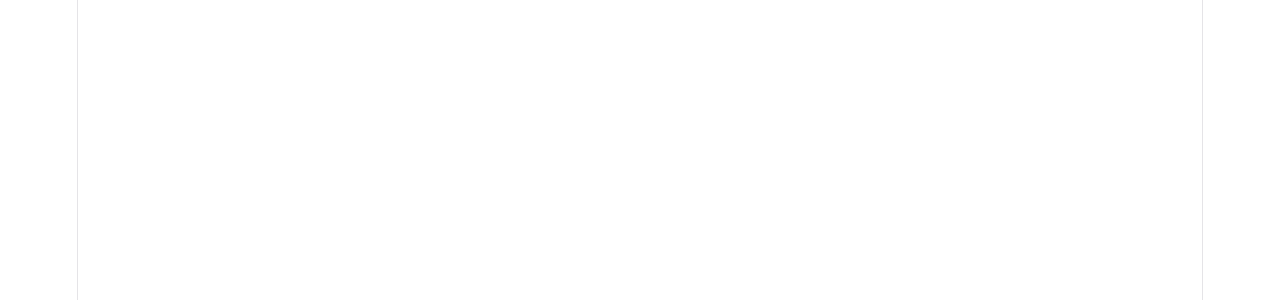
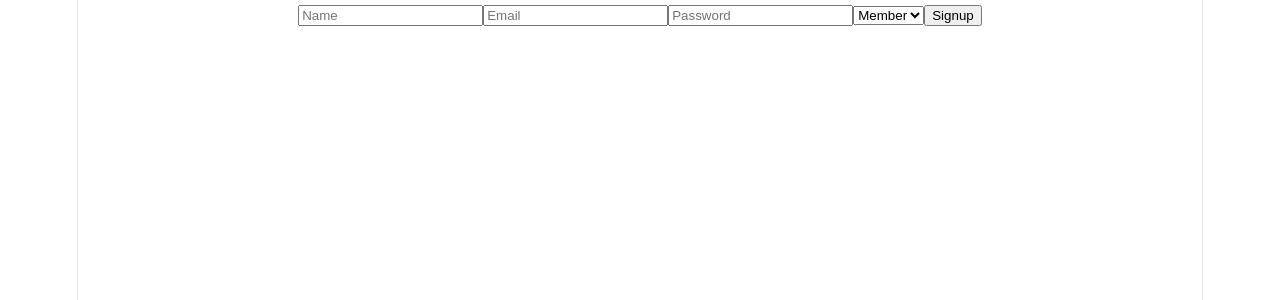
Before and after one commit to rezwana3444-png/team-task-manager, a React app in the folder frontend/: page /signup in a window 1280 px wide. Before the commit this address had no page. Shown: the top 300 px of the page. Built offline with nearby package versions, Linux system fonts and the light colour scheme; the HTML template or start-up script is replaced by a standard one.

Commit message:
Added signup route

```diff
--- a/frontend/src/App.jsx
+++ b/frontend/src/App.jsx
@@ -1,22 +1,25 @@
 import { BrowserRouter, Routes, Route } from "react-router-dom";
 import Login from "./pages/Login";
+import Signup from "./pages/Signup"; // ADD THIS
 import Dashboard from "./pages/Dashboard";
 import Tasks from "./pages/Tasks";
 import ViewProjects from "./pages/ViewProjects";
 import CreateTask from "./pages/CreateTask";
-import CreateProject from "./pages/CreateProject"; // 1. Import it
+import CreateProject from "./pages/CreateProject";
 
 function App() {
   return (
     <BrowserRouter>
       <Routes>
         <Route path="/" element={<Login />} />
+
+        {/* ADD THIS ROUTE */}
+        <Route path="/signup" element={<Signup />} />
+        <Route path="/login" element={<Login />} />
         <Route path="/dashboard" element={<Dashboard />} />
         <Route path="/create-task" element={<CreateTask />} />
         <Route path="/tasks" element={<Tasks />} />
         <Route path="/projects" element={<ViewProjects />} />
-
-        {/* 2. ADD THIS LINE */}
         <Route path="/create-project" element={<CreateProject />} />
       </Routes>
     </BrowserRouter>
--- a/frontend/src/pages/Login.jsx
+++ b/frontend/src/pages/Login.jsx
@@ -1,52 +1,62 @@
 import { useState } from "react";
 import API from "../services/api";
-import { useNavigate } from "react-router-dom";
 
-export default function Login() {
-  const [email, setEmail] = useState("");
-  const [password, setPassword] = useState("");
-  const nav = useNavigate();
+function Login() {
+  const [formData, setFormData] = useState({
+    email: "",
+    password: "",
+  });
 
-  const handleLogin = async (e) => {
-    // 1. Prevent the page from reloading
+  const handleSubmit = async (e) => {
     e.preventDefault();
 
+    console.log("LOGIN CLICKED");
+    console.log("LOGIN DATA:", formData);
+
     try {
-      // 2. Perform the request
-      const res = await API.post("/auth/login", { email, password });
+      const res = await API.post("/auth/login", formData);
 
-      // 3. Save token only if response exists
-      if (res.data && res.data.token) {
+      console.log("LOGIN SUCCESS:", res.data);
+
+      // If token exists, store it
+      if (res.data.token) {
         localStorage.setItem("token", res.data.token);
-        nav("/dashboard");
+        console.log("TOKEN SAVED");
       }
+
+      alert("Login successful!");
     } catch (err) {
-      // 4. Debugging: This will show you EXACTLY why it failed in the console
-      console.error("Full Error:", err);
-      alert("Login Failed: " + (err.response?.data?.message || "Invalid credentials"));
+      console.log("LOGIN ERROR:", err.response?.data || err.message);
+
+      alert("Login failed");
     }
   };
 
   return (
-    <div style={{ padding: 20 }}>
+    <form onSubmit={handleSubmit}>
       <h2>Login</h2>
-      {/* 5. Wrap in a form to handle 'Enter' key and onSubmit */}
-      <form onSubmit={handleLogin}>
+
       <input
-          placeholder="email"
-          value={email}
-          onChange={(e) => setEmail(e.target.value)}
+        type="email"
+        placeholder="Email"
+        value={formData.email}
+        onChange={(e) =>
+          setFormData({ ...formData, email: e.target.value })
+        }
       />
-        <br />
+
       <input
-          placeholder="password"
         type="password"
-          value={password}
-          onChange={(e) => setPassword(e.target.value)}
+        placeholder="Password"
+        value={formData.password}
+        onChange={(e) =>
+          setFormData({ ...formData, password: e.target.value })
+        }
       />
-        <br />
+
       <button type="submit">Login</button>
     </form>
-    </div>
   );
 }
+
+export default Login;
--- /dev/null
+++ b/frontend/src/pages/Signup.jsx
@@ -0,0 +1,79 @@
+import { useState } from "react";
+import API from "../services/api";
+
+function Signup() {
+  const [formData, setFormData] = useState({
+    name: "",
+    email: "",
+    password: "",
+    role: "member",
+  });
+
+  const handleSubmit = async (e) => {
+    e.preventDefault();
+
+    console.log("Signup clicked");
+    console.log(formData);
+
+    try {
+      const res = await API.post("/auth/signup", formData);
+
+      console.log(res.data);
+
+      alert("Signup successful!");
+    } catch (err) {
+      console.log(err);
+
+      alert("Signup failed");
+    }
+  };
+
+  return (
+    <form onSubmit={handleSubmit}>
+      <input
+        type="text"
+        name="name"
+        placeholder="Name"
+        value={formData.name}
+        onChange={(e) =>
+          setFormData({ ...formData, name: e.target.value })
+        }
+      />
+
+      <input
+        type="email"
+        name="email"
+        placeholder="Email"
+        value={formData.email}
+        onChange={(e) =>
+          setFormData({ ...formData, email: e.target.value })
+        }
+      />
+
+      <input
+        type="password"
+        name="password"
+        placeholder="Password"
+        value={formData.password}
+        onChange={(e) =>
+          setFormData({ ...formData, password: e.target.value })
+        }
+      />
+
+      <select
+        name="role"
+        value={formData.role}
+        onChange={(e) =>
+          setFormData({ ...formData, role: e.target.value })
+        }
+      >
+        <option value="member">Member</option>
+        <option value="admin">Admin</option>
+      </select>
+
+      <button type="submit">Signup</button>
+    </form>
+  );
+}
+
+export default Signup;
--- a/frontend/src/services/api.js
+++ b/frontend/src/services/api.js
@@ -1,4 +1,6 @@
 import axios from "axios";
+
+console.log("API FILE LOADED");
 
 const API = axios.create({
   baseURL: "https://team-task-manager-production-44de.up.railway.app/api"
```
Lines whose indentation alone changed are shown as unchanged.
